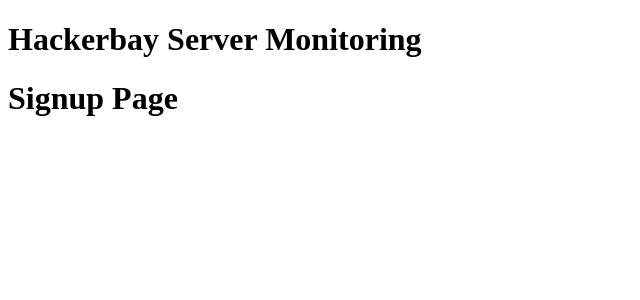
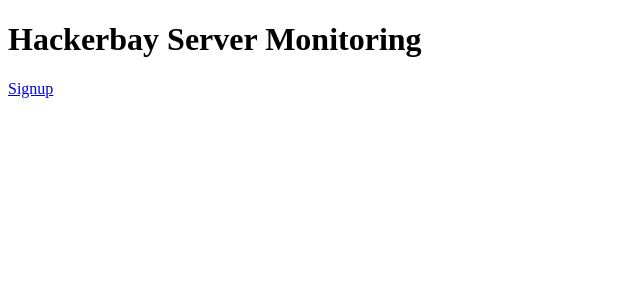
Before and after one commit to SandunWebDev/hackerbay-frontend, a React (Create React App) app: page / in a window 1280 px wide. Shown: the top 300 px of the page, without its empty margins (0-640 px from the left). Built offline with nearby package versions, Linux system fonts and the light colour scheme.

Commit message:
Configured react router.

```diff
--- a/package.json
+++ b/package.json
@@ -5,6 +5,7 @@
   "dependencies": {
     "react": "^16.5.1",
     "react-dom": "^16.5.1",
+    "react-router-dom": "^4.3.1",
     "react-scripts": "1.1.5"
   },
   "scripts": {
--- a/src/components/App/App.js
+++ b/src/components/App/App.js
@@ -1,4 +1,5 @@
 import React, { Component } from "react";
+import { Route, Link } from "react-router-dom";
 
 import SignupPage from "../pages/SignupPage/SignupPage";
 import "./App.css";
@@ -8,7 +9,8 @@
     return (
       <div className="App">
         <h1>Hackerbay Server Monitoring</h1>
-        <SignupPage />
+        <Link to="/signup">Signup</Link>
+        <Route exact path="/signup" component={SignupPage} />
       </div>
     );
   }
--- a/src/index.js
+++ b/src/index.js
@@ -1,10 +1,16 @@
 import React from "react";
 import ReactDOM from "react-dom";
+import { BrowserRouter } from "react-router-dom";
 
 import registerServiceWorker from "./registerServiceWorker";
 import App from "./components/App/App";
 import "./index.css";
 
-ReactDOM.render(<App />, document.getElementById("root"));
+ReactDOM.render(
+  <BrowserRouter>
+    <App />
+  </BrowserRouter>,
+  document.getElementById("root")
+);
 
 registerServiceWorker();
```
Also changed, not shown: 1 other file (tests, documents, lock files or other folders).
